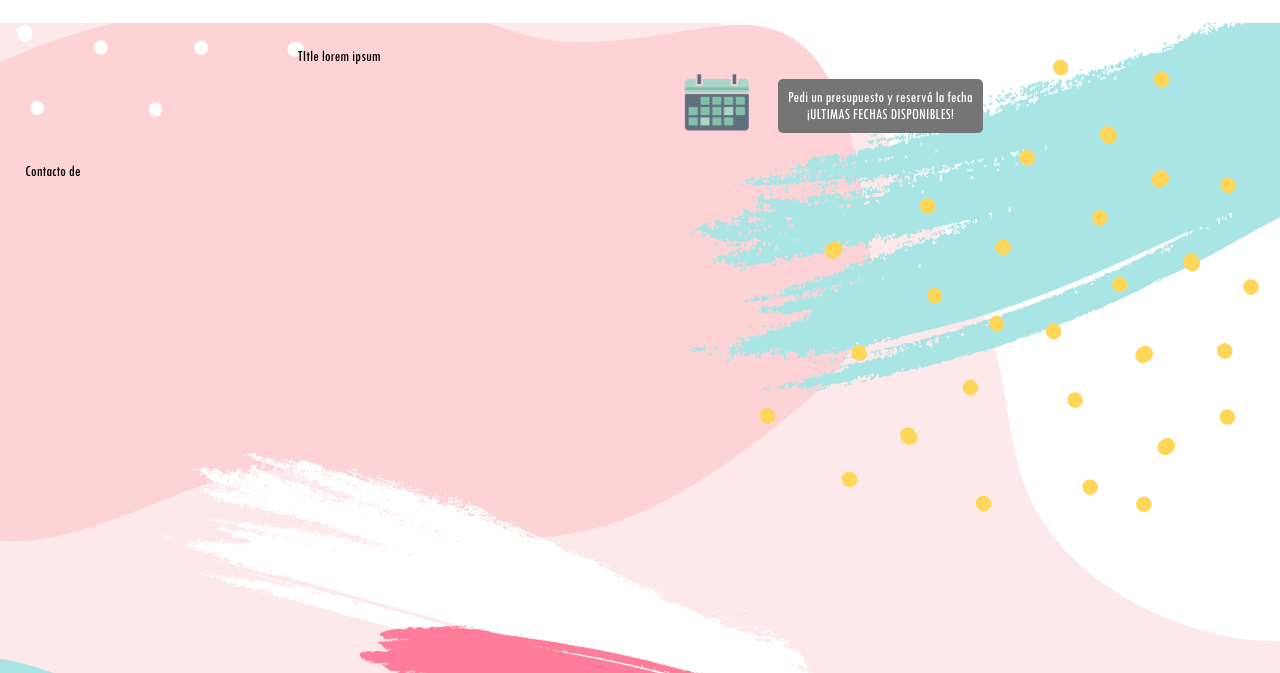
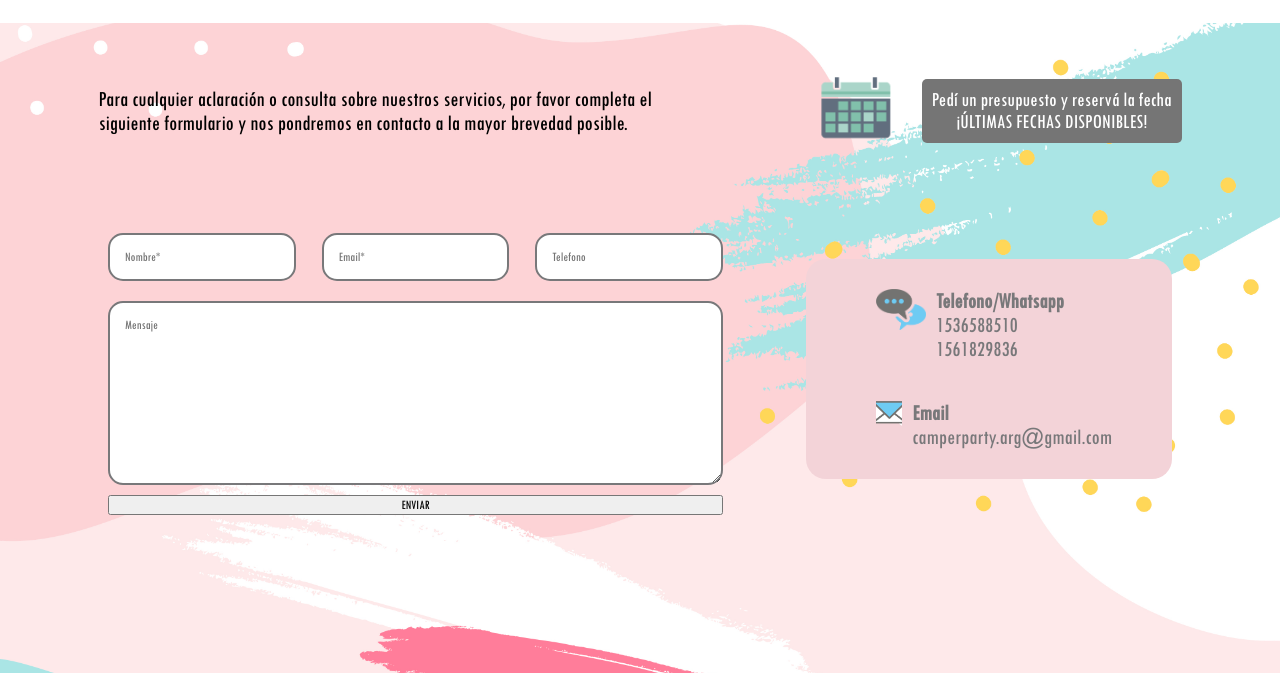
Before and after one commit to martin2844/a-clients-party-website, a Gatsby site: page /contacto in a window 1280 px wide. Shown: the part 127-800 px from the top of the page. Built offline with nearby package versions, Linux system fonts and the light colour scheme; Gatsby itself is replaced by a stand-in of ours.

Commit message:
contact wip

```diff
--- a/src/components/TipiPack.js
+++ b/src/components/TipiPack.js
@@ -25,7 +25,7 @@ switch (packType) {
         info = {
             title: "Camper Magic",
             inc: ["Camper Basic +", "Guirnaldas de luces led", "Decoración con temática a elegir", "Props para sacarse fotos",
-            "Antifaces personalizados", "item extra" ],
+            "Antifaces personalizados" ],
             price: 890,
             color: "green"
         }
--- a/src/pages/contacto.js
+++ b/src/pages/contacto.js
@@ -30,23 +30,69 @@ const Contacto = () => {
     })
     let calendarIcon = calendarSrc[0].node.childImageSharp.fluid;
 
+    let bubbleSrc = calendarQuery.icons.edges.filter((node) => {
+      return node.node.childImageSharp.fluid.originalName ===  "contact-bubble.png";
+    })
+
+    let bubbleIcon = bubbleSrc[0].node.childImageSharp.fluid;
+
+    let messageSrc = calendarQuery.icons.edges.filter((node) => {
+      return node.node.childImageSharp.fluid.originalName ===  "message-icon.png";
+    })
+
+    let messageIcon = messageSrc[0].node.childImageSharp.fluid;
 
     return (
         <Layout>
 
             <section className="contact-top">
             <div className="contact-heading">
-            <p>TItle lorem ipsum</p>
+            <p>Para cualquier aclaración o consulta sobre nuestros servicios, por favor completa el siguiente formulario
+              y nos pondremos en contacto a la mayor brevedad posible.
+            </p>
             </div>
             <div className="contact-top-right">
             <Img className="contact-calendar" fluid={calendarIcon} alt={calendarIcon.originalName}/>
-            <p className="contact-popup-grey">Pedi un presupuesto y reservá la fecha <br/> ¡ULTIMAS FECHAS DISPONIBLES!</p>
+            <p className="contact-popup-grey">Pedí un presupuesto y reservá la fecha <br/> ¡ÚLTIMAS FECHAS DISPONIBLES!</p>
             </div>
             </section>
             <section className="contact-bottom">
+              <div className="contact-form">
+              <form name="contact" method="POST" data-netlify="true" action="/success">
+                    <input type="hidden" name="form-name" value="contact"/>
+                    <div className="group">
+                    <input type="text" name="nombre" placeholder='Nombre*' required />
+                    <input type="email" name="email" placeholder='Email*' required />
+                    <input type="text" name="telefono" placeholder='Telefono' />
+                    </div>
+                    <textarea type='text' name='mensaje' placeholder='Mensaje'required/>
+                    <button type='submit'>ENVIAR</button>
+                    </form>
 
+
+              </div>
+              <div className="contact-info">
+                   <div className="phone-div">
+                       <Img className="contact-img" fluid={bubbleIcon} alt={bubbleIcon.originalName}/>
+                       <div>
+                            <h3>Telefono/Whatsapp</h3>
+                            <p>1536588510</p>
+                            <p>1561829836</p>
+                       </div>
+
+                   </div>
+                   <div className="mail-div">
+                   <Img className="contact-img-mail" fluid={messageIcon} alt={messageIcon.originalName}/>
+                       <div>
+                            <h3>Email</h3>
+                            <p>camperparty.arg@gmail.com</p>
+                       </div>
+
+                  </div>
+
+              </div>
             </section>
-            Contacto de
+
         </Layout>
     )
 }
--- a/src/stylesheets/contact.scss
+++ b/src/stylesheets/contact.scss
@@ -3,7 +3,17 @@
     display: flex;
     flex-direction: row;
     justify-content: space-evenly;
+    align-items: center;
 }
+
+.contact-bottom {
+    margin-top: 50px;
+    display: flex;
+    flex-direction: row;
+    justify-content: space-evenly;
+    align-items: center;
+}
+
 
 .contact-top-right {
     display: flex;
@@ -12,8 +22,8 @@
 }
 
 .contact-calendar {
-    width: 125px;
-    height: 125px;
+    width: 135px;
+    height: 135px;
     margin-top: -10px;
 }
 
@@ -21,6 +31,88 @@
     text-align: center;
     background-color: #757575;
     padding: 10px;
+    font-size: 1.3rem;
     border-radius: 5px;
     color: white;
 }
+
+.contact-heading {
+    width: 50%;
+    p {
+        font-size: 1.4rem;
+    }
+}
+
+.contact-form {
+    width: 50%;
+    form {
+        display: flex;
+        flex-direction: column;
+        flex-wrap: wrap;
+
+        .group {
+            display: flex;
+            flex-direction: row;
+            justify-content: space-between;
+        }
+
+        input, textarea {
+            margin: 10px 0;
+            padding: 15px;
+            background-color: none;
+            border: 2px solid #78787A;
+            border-radius: 15px;
+        }
+
+        input {
+            flex-basis: 25%;
+        }
+
+        textarea {
+            min-height: 150px;
+        }
+    }
+}
+
+.contact-info {
+    display: flex;
+    flex-direction: column;
+    justify-content: center;
+    width: 20%;
+    padding: 30px 60px;
+    background-color:#F3D3D8;
+    border-radius: 20px;
+
+}
+
+.phone-div, .mail-div {
+
+    display: flex;
+    flex-direction: row;
+    align-items: flex-start;
+    justify-content: flex-start;
+
+
+    h3,p {
+        font-size: 1.4rem;
+        color:#78787A;
+    }
+
+
+}
+
+.mail-div {
+    margin-top: 40px;
+}
+
+.contact-img {
+    width: 50px;
+    min-height: 25px;
+    margin: 0 10px 10px;
+}
+
+.contact-img-mail {
+    width: 40px;
+    min-height: 25px;
+    margin: 0 10px 10px;
+}
```
Also changed, not shown: src/icons/contact-bubble.png (added), src/icons/message-icon.png (added).
